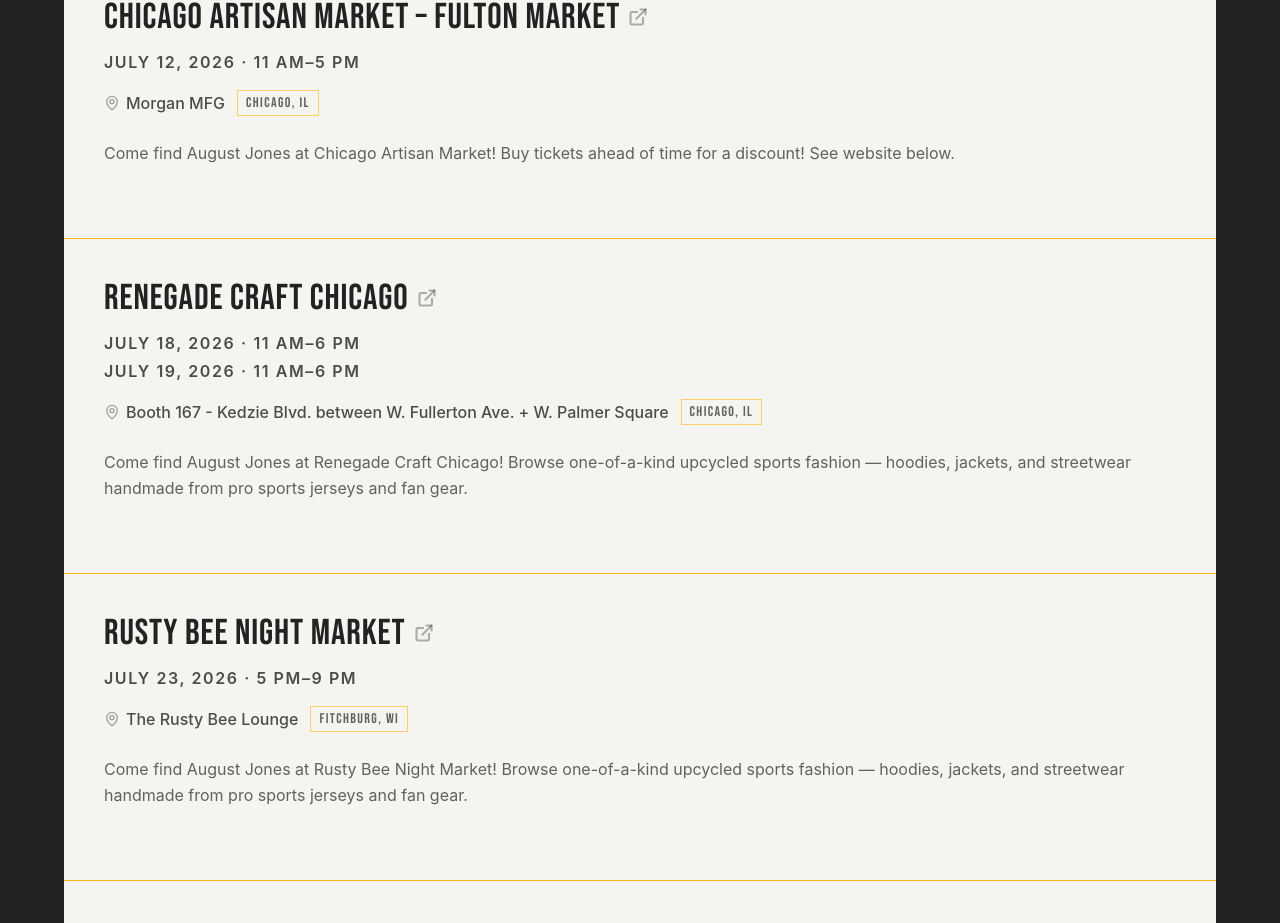
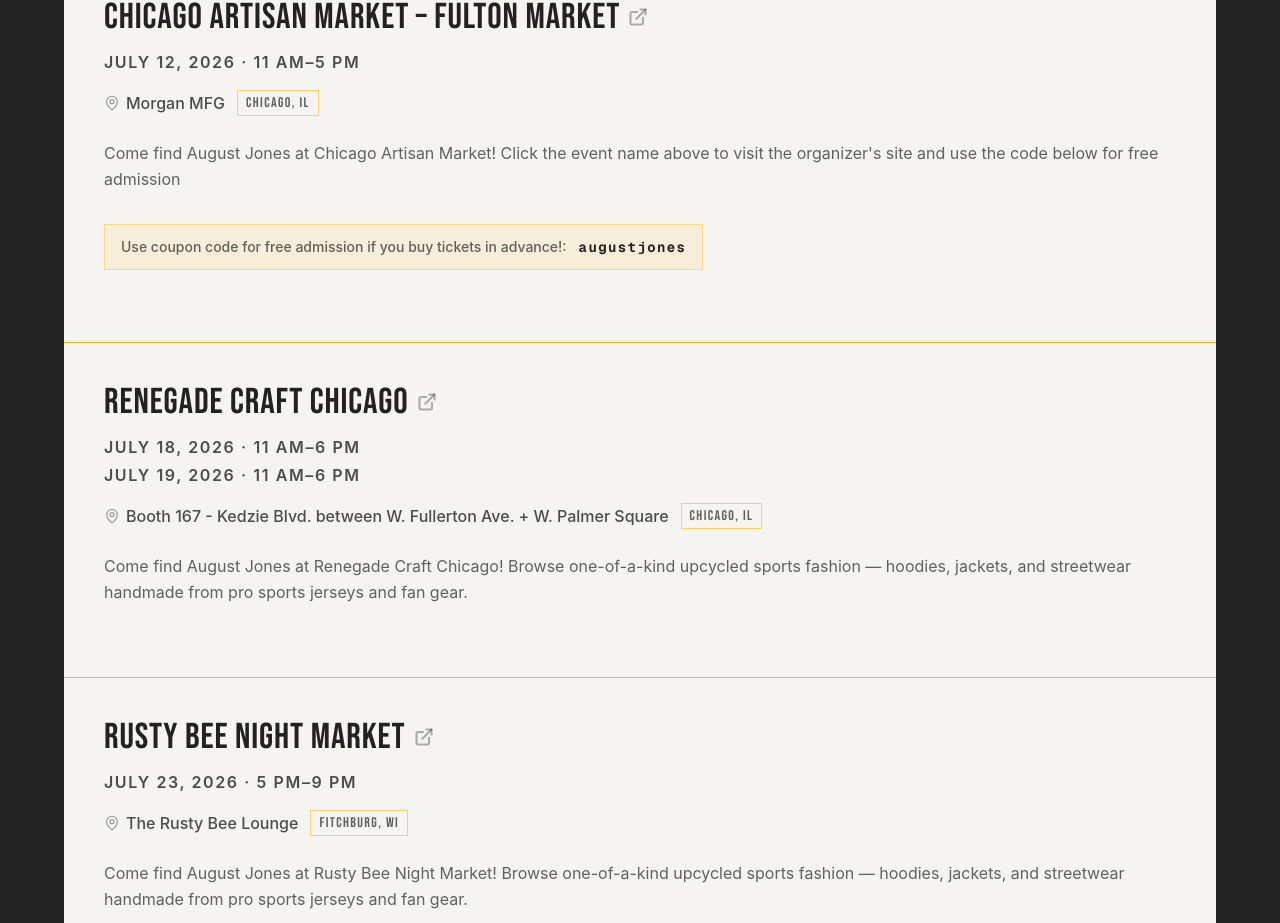
Before and after one commit to riccjohn/august-jones-shop, a Next.js app: page /events in a window 1280 px wide. Shown: the part 976-1899 px from the top of the page. Built offline with nearby package versions, Linux system fonts and the light colour scheme; no server answers.

Commit message:
Add coupon code

```diff
--- a/src/data/events.ts
+++ b/src/data/events.ts
@@ -45,7 +45,7 @@
     id: "chicago-artisan-market-2026-07-12",
     marketName: "Chicago Artisan Market – Fulton Market",
     description:
-      "Come find August Jones at Chicago Artisan Market! Buy tickets ahead of time for a discount! See website below.",
+      "Come find August Jones at Chicago Artisan Market! Click the event name above to visit the organizer's site and use the code below for free admission",
     sessions: [
       {
         startDate: "2026-07-12T11:00-05:00",
@@ -58,6 +58,11 @@
       city: "Chicago",
       state: "IL",
       zip: "60642",
+    },
+    discount: {
+      code: "augustjones",
+      label:
+        "Use coupon code for free admission if you buy tickets in advance!",
     },
     mapsUrl: "https://maps.google.com/?q=401+N+Morgan+St,+Chicago,+IL+60642",
     eventWebsiteUrl: "https://chicagoartisanmarket.com/tickets-fulton-market/",
```
